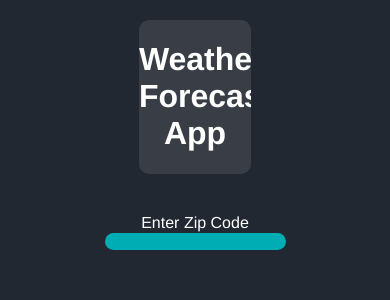
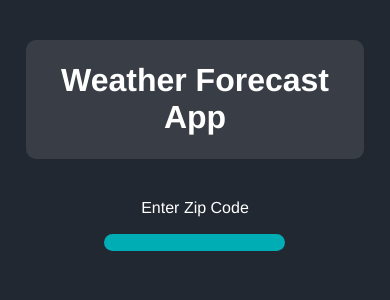
Before and after one commit to taylorsweetman/weather-forecast-app, a Vue app: page / in a window 390 px wide. Shown: the top 300 px of the page. Built offline with nearby package versions, Linux system fonts and the light colour scheme.

Commit message:
good mobile first design

```diff
--- a/src/App.vue
+++ b/src/App.vue
@@ -18,5 +18,7 @@ export default defineComponent({})
   text-align: center;
   color: #2c3e50;
   margin-top: 20px;
+  display: flex;
+  justify-content: center;
 }
 </style>
--- a/src/components/DayWeather.vue
+++ b/src/components/DayWeather.vue
@@ -97,6 +97,7 @@ img {
   margin-top: 1px;
 }
 
+/* TODO refactor this class and the one in TopBar */
 .box {
   display: flex;
   box-shadow: 0 2px 8px rgba(0, 0, 0, 0.26);
@@ -105,9 +106,8 @@ img {
   background-color: #393e46;
   color: white;
   text-decoration: none;
-  width: 30%;
   margin: 1%;
-  margin-left: 35%;
+  align-items: center;
 }
 
 .left {
--- a/src/components/TopBar.vue
+++ b/src/components/TopBar.vue
@@ -16,12 +16,11 @@ h1 {
 }
 
 .topnav {
-  /* background-color: #222831; */
   background-color: #393e46;
   overflow: hidden;
   border-radius: 10px;
   margin-bottom: 40px;
-  width: 30%;
-  margin-left: 35%;
+  padding: 0.25%;
+  text-align: center;
 }
 </style>
--- a/src/components/WeatherTable.vue
+++ b/src/components/WeatherTable.vue
@@ -1,10 +1,9 @@
 <template>
   <div class="weather-table">
-    <label>Enter Zip Code</label>
-    <br />
+    <p>Enter Zip Code</p>
     <input v-model="zipCode" @keyup="verifyZip" />
-    <div>{{ cityName }}</div>
-    <div v-if="currentUvi > 0">Current UV Index: {{ currentUvi }}</div>
+    <p class="small-bottom">{{ cityName }}</p>
+    <p class="small-top" v-if="currentUvi > 0">Current UV Index: {{ currentUvi }}</p>
     <day-weather
       v-for="(day, idx) in forecastList"
       :key="day.timestamp"
@@ -86,6 +85,16 @@ export default defineComponent({
   color: white;
 }
 
+/* TODO refactor */
+.small-bottom {
+  margin-bottom: 1px;
+}
+
+/* TODO refactor */
+.small-top {
+  margin-top: 1px;
+}
+
 div {
   margin-top: 5px;
 }
```
